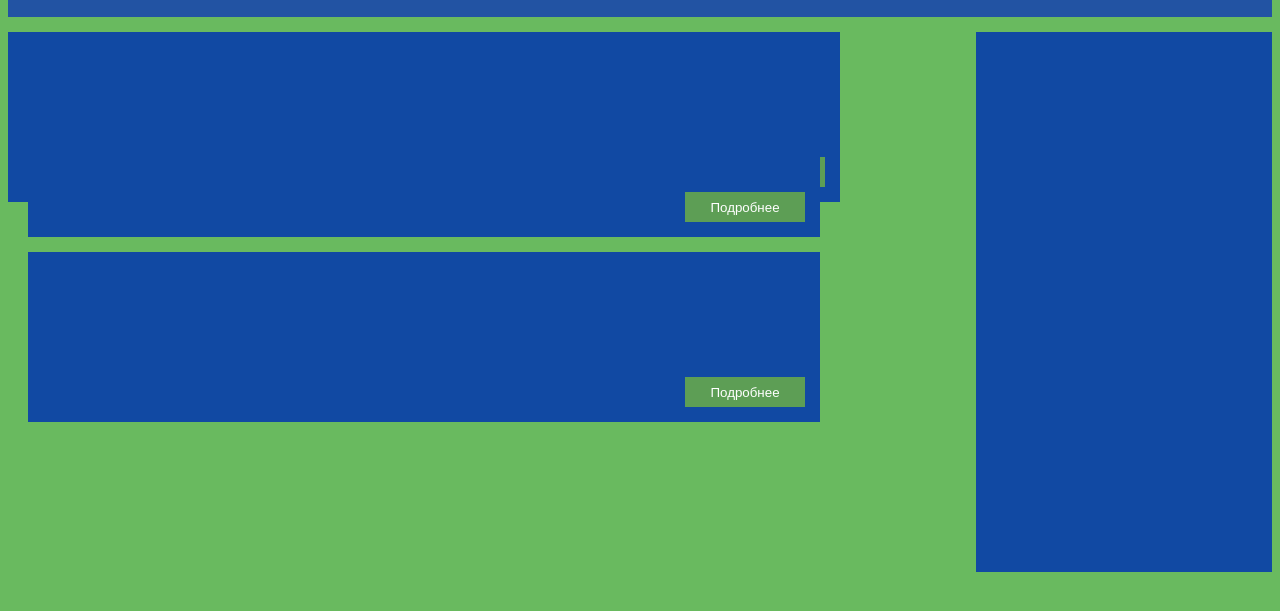
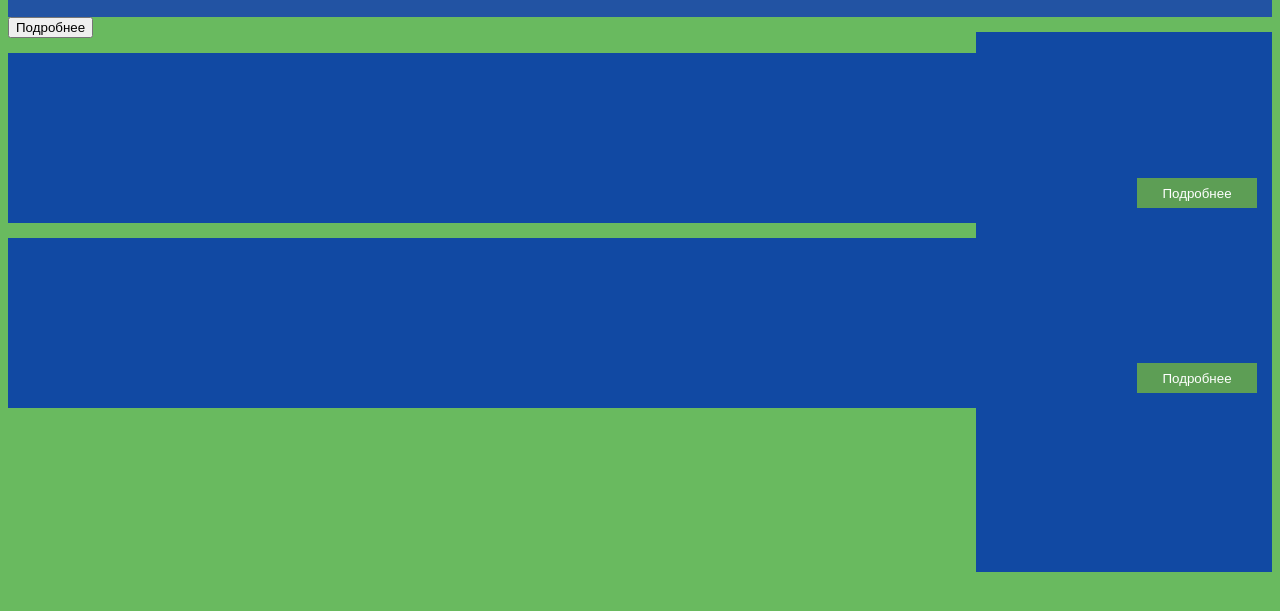
Before and after one commit to SashaGabr/FlexBox_2, a plain HTML site: page index.html in a window 1280 px wide. Shown: the part 111-722 px from the top of the page. Drawn offline with Linux system fonts and the light colour scheme.

Commit message:
Update index.html

```diff
--- a/index.html
+++ b/index.html
@@ -15,14 +15,10 @@
     <div id= 'menu'>
     </div>
 
-    <div id="news">
-      <div class="news-block">
-        <a href="test.html"></a>
-
-      <div id="news">
-          <a href="second.html">
-            <button>Подробнее</button>
-          </a>
+      <div></div>
+        <a href="second.html">
+          <button>Подробнее</button>
+        </a>
       </div>
 
       <div class="news-block">
```
